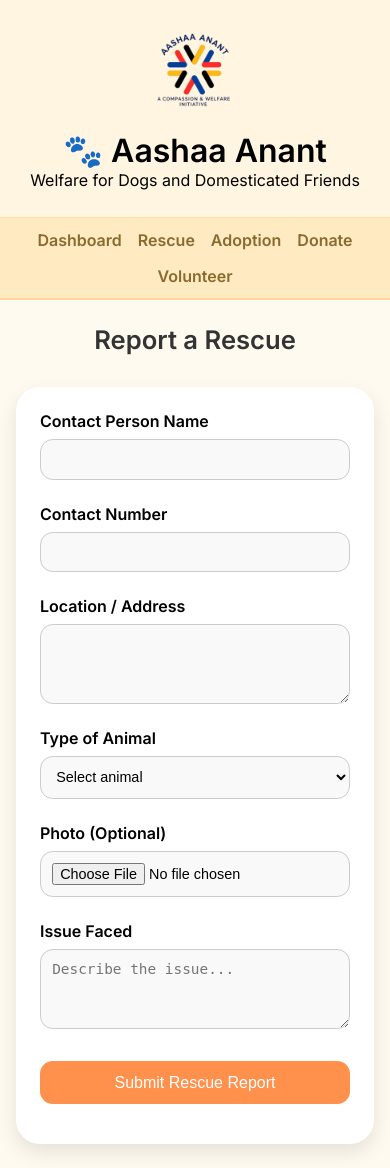
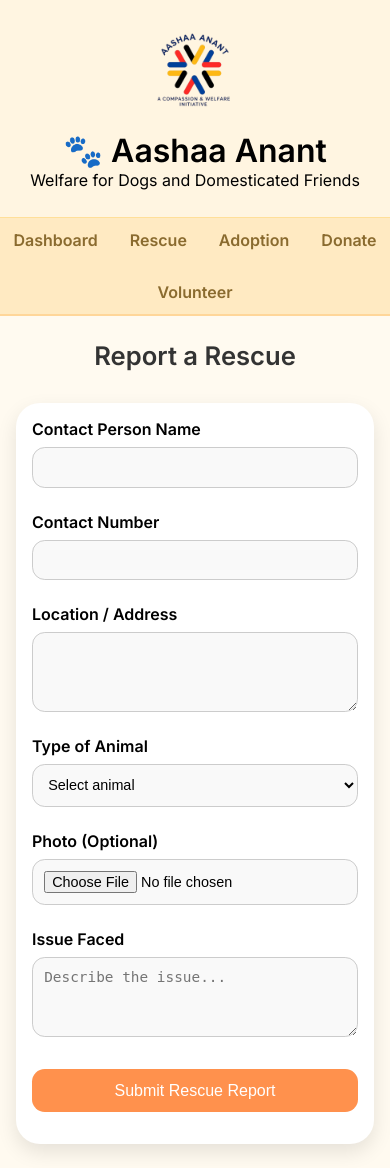
Before and after one commit to ReevuChatterjee/AshaaAnant, a Django app: page /rescue/ in a window 390 px wide. Run offline with Django 5.2, Linux system fonts and the light colour scheme; parts of the project's set-up code (start-up, migrations or seed data) failed here and were passed over.

Commit message:
changes 21

```diff
--- a/static/css/rescue.css
+++ b/static/css/rescue.css
@@ -29,9 +29,9 @@ body {
   list-style: none;
   display: flex;
   justify-content: center;
-  flex-wrap: wrap;
+  flex-wrap: wrap; /* Allows wrapping on small screens */
   padding: 0.75rem 0;
-  gap: 1rem;
+  gap: 2rem; /* Keep the original spacing */
 }
 
 .nav-list a {
@@ -96,6 +96,8 @@ body {
   padding: 2rem 1rem;
   max-width: 1000px;
   margin: 0 auto;
+  width: 100%;
+  overflow-x: hidden;
 }
 
 .section-title {
@@ -113,6 +115,8 @@ body {
   border-radius: 1.5rem;
   box-shadow: var(--shadow);
   padding: 2rem;
+  width: 100%;
+  box-sizing: border-box;
 }
 
 .form-grid {
@@ -139,6 +143,7 @@ textarea {
   border: 1px solid #ccc;
   border-radius: 0.8rem;
   background: #f9f9f9;
+  width: 100%;
 }
 
 textarea {
@@ -205,6 +210,12 @@ button:hover {
     padding: 1.5rem;
   }
 
+  input,
+  select,
+  textarea {
+    width: 100%;
+  }
+
   .section-title h2 {
     font-size: 1.6rem;
   }
@@ -229,5 +240,11 @@ button:hover {
   textarea {
     font-size: 0.9rem;
     padding: 0.7rem;
+    width: 100%;
+  }
+
+  .card {
+    padding: 1rem;
+    width: 100%;
   }
 }
--- a/static/css/volunteer.css
+++ b/static/css/volunteer.css
@@ -29,9 +29,9 @@ body {
   list-style: none;
   display: flex;
   justify-content: center;
-  flex-wrap: wrap;
+  flex-wrap: wrap; /* Allows wrapping on small screens */
   padding: 0.75rem 0;
-  gap: 1.5rem;
+  gap: 2rem; /* Keep the original spacing */
 }
 
 .nav-list a {
```
